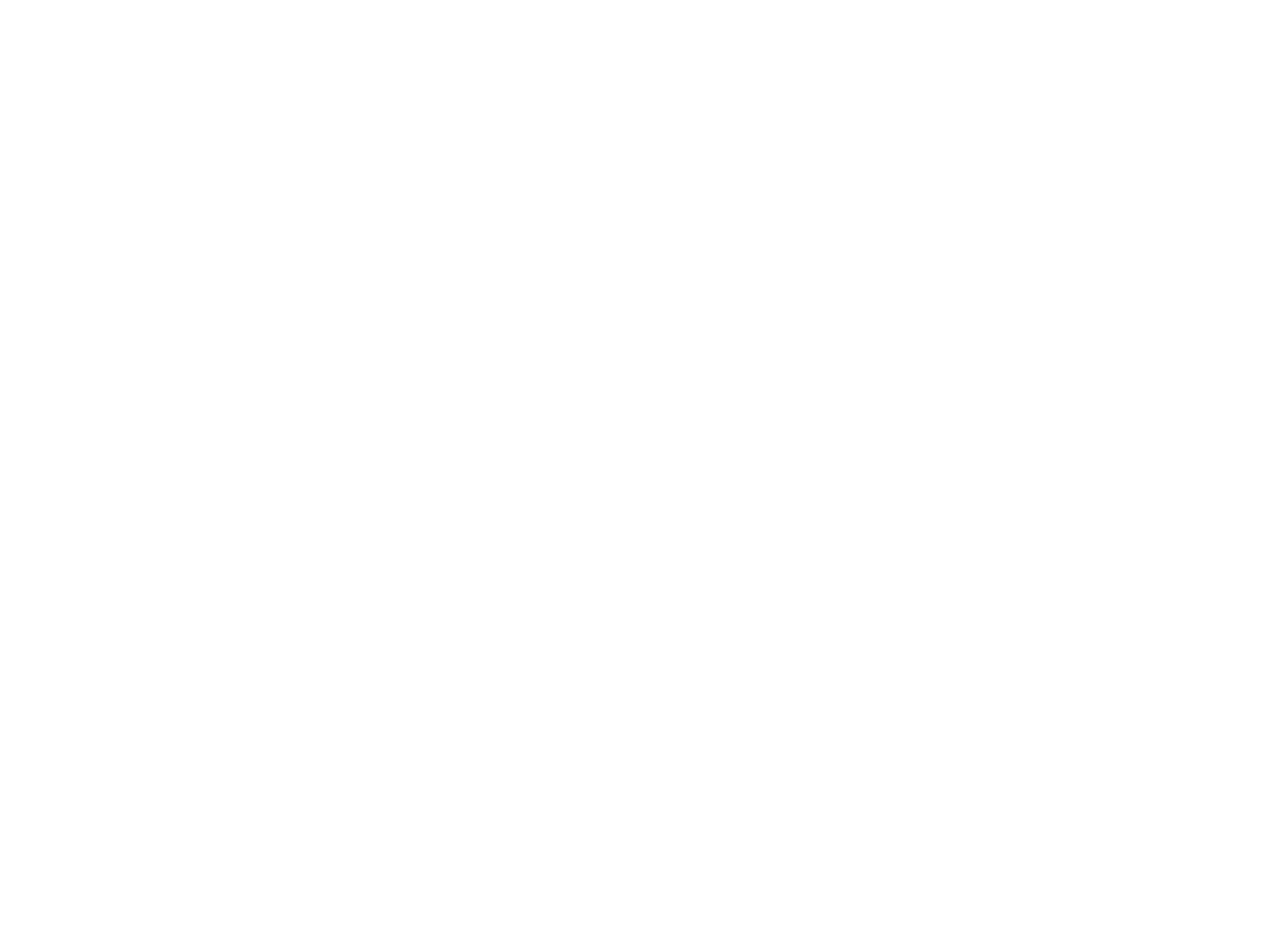
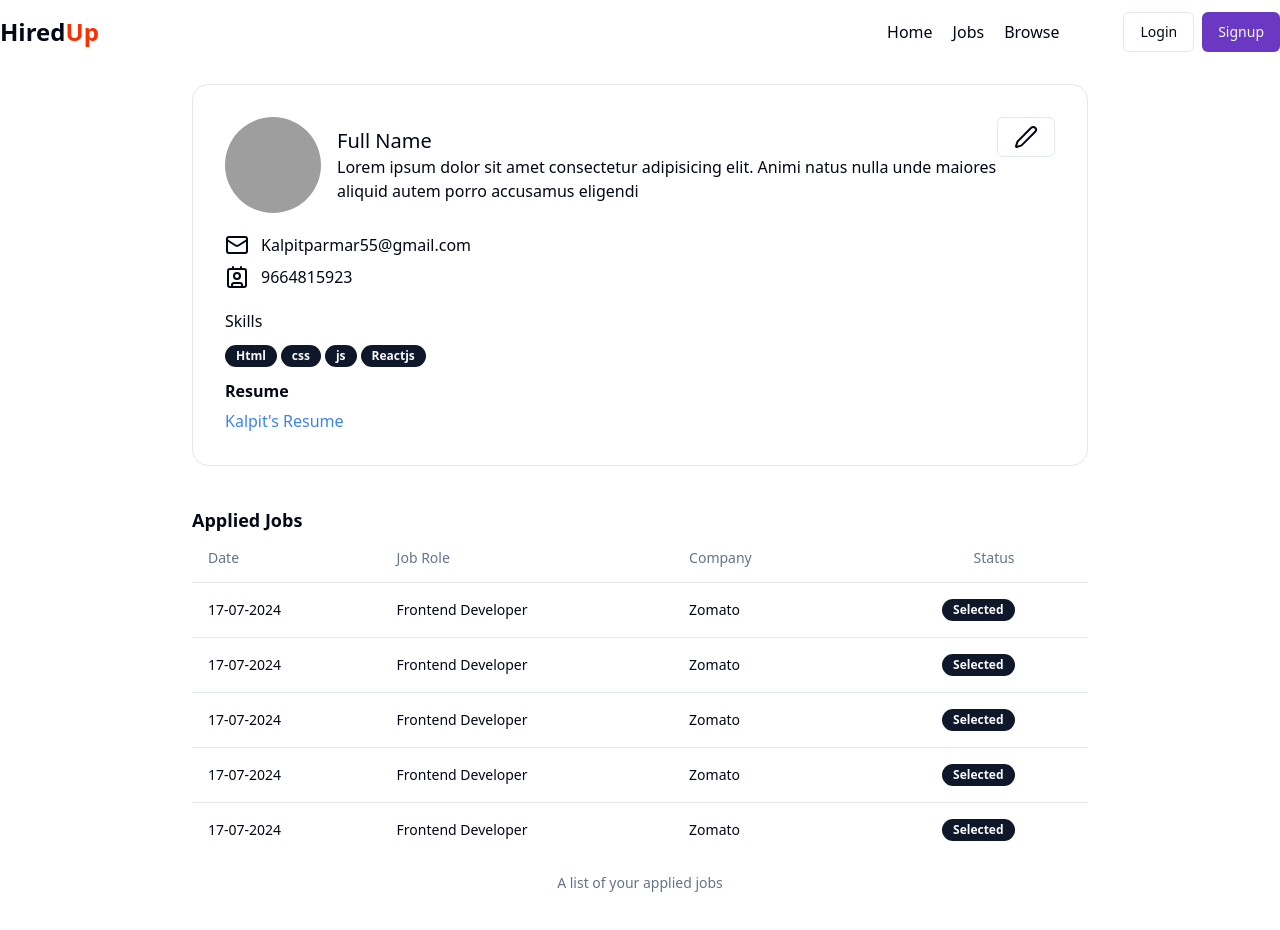
Before and after one commit to kalpit-5/HiredUp, a React app in the folder frontend/: page /profile in a window 1280 px wide. Shown: the top 930 px of the page. Before the commit the page ends 800 px from the top, so only its background shows below. Built offline with nearby package versions, Linux system fonts and the light colour scheme; grey boxes are pictures that could not be loaded; the HTML template or start-up script is replaced by a standard one.

Commit message:
Created Profile and job Description Pages

```diff
--- /dev/null
+++ b/frontend/src/components/AppliedJobTable.jsx
@@ -0,0 +1,44 @@
+import React from "react";
+import {
+  Table,
+  TableBody,
+  TableCaption,
+  TableCell,
+  TableHead,
+  TableHeader,
+  TableRow,
+} from "./ui/table";
+import { Badge } from "./ui/badge";
+
+const AppliedJobTable = () => {
+  return (
+    <div>
+      <Table>
+        <TableCaption>A list of your applied jobs</TableCaption>
+        <TableHeader>
+          <TableRow>
+            <TableHead>Date</TableHead>
+            <TableHead>Job Role</TableHead>
+            <TableHead>Company</TableHead>
+            <TableHead className="text-right">Status</TableHead>
+          </TableRow>
+        </TableHeader>
+        <TableBody>
+            {
+                [1,2,3,4,5].map((item,index)=> (
+                    <TableRow key={index}>
+                        <TableCell>17-07-2024</TableCell>
+                        <TableCell>Frontend Developer</TableCell>
+                        <TableCell>Zomato</TableCell>
+                        <TableCell className=" text-right"><Badge>Selected</Badge></TableCell>
+                        <TableCell></TableCell>
+                    </TableRow>
+                ))
+            }
+        </TableBody>
+      </Table>
+    </div>
+  );
+};
+
+export default AppliedJobTable;
--- a/frontend/src/components/FilterCard.jsx
+++ b/frontend/src/components/FilterCard.jsx
@@ -54,7 +54,7 @@ const FilterCard = () => {
       <hr className=" mt-3" />
       <RadioGroup>
         {filterData.map((data, index) => (
-          <div>
+          <div key={`${data.filterType}-${index}`}>
             <h1 className=" font-bold text-lg">{data.filterType}</h1>
             <hr className=" mt-3" />
             {data.array.map((item, index) => (
--- a/frontend/src/components/Job.jsx
+++ b/frontend/src/components/Job.jsx
@@ -3,8 +3,12 @@ import { Button } from "./ui/button";
 import { Bookmark } from "lucide-react";
 import { Avatar, AvatarImage } from "./ui/avatar";
 import { Badge } from "./ui/badge";
+import { useNavigate } from "react-router-dom";
 
 const Job = () => {
+
+  const navigate = useNavigate();
+  const jobId = "srgfesrdfvsdgzfv"
   return (
     <div className="p-5 rounded-xl shadow-xl bg-white border border-gray-100">
       <div className="flex items-center justify-between">
@@ -46,7 +50,7 @@ const Job = () => {
         </Badge>
       </div>
       <div className=" flex items-center gap-4 mt-4">
-        <Button variant="outline">Details</Button>
+        <Button variant="outline" onClick={()=> navigate(`/description/${jobId}`)}>Details</Button>
         <Button className="bg-[#6A38c2]">Save For Later</Button>
       </div>
     </div>
--- /dev/null
+++ b/frontend/src/components/JobDescription.jsx
@@ -0,0 +1,55 @@
+import React from "react";
+import { Badge } from "./ui/badge";
+import { Button } from "./ui/button";
+import Navbar from "./shared/Navbar";
+
+const JobDescription = () => {
+  const isApplied = true;
+  return (
+    <div>
+      <Navbar />
+      <div className=" max-w-7xl mx-auto my-10">
+        <div className="flex items-center justify-between">
+          <div>
+            <h1 className=" font-bold text-xl">Frontend Developer</h1>
+            <div className="flex items-center gap-4 mt-4">
+              <Badge className={" text-[#F83002] font-bold"} variant="ghost">
+                12 Positions
+              </Badge>
+              <Badge className={" text-blue-700 font-bold"} variant="ghost">
+                Part time
+              </Badge>
+              <Badge className={" text-green-600 font-bold"} variant="ghost">
+                34 lpa
+              </Badge>
+            </div>
+          </div>
+          <Button
+            disabled={isApplied}
+            className={`rounded-lg ${
+              isApplied
+                ? "bg-gray-600 cursor-not-allowed"
+                : "bg-[#7209b7] hover:bg-[#5f32ad]"
+            }`}
+          >
+            {isApplied ? "Already Applied " : "Appy Now"}
+          </Button>
+        </div>
+        <h1 className=" border-b-2 border-b-gray-300 font font-medium py-5">
+          Job Description
+        </h1>
+        <div className='my-4'>
+                <h1 className='font-bold my-1'>Role: <span className='pl-4 font-normal text-gray-800'>Frontend Developer</span></h1>
+                <h1 className='font-bold my-1'>Location: <span className='pl-4 font-normal text-gray-800'>Hyderabad</span></h1>
+                <h1 className='font-bold my-1'>Description: <span className='pl-4 font-normal text-gray-800'>Lorem ipsum dolor sit amet consectetur adipisicing elit. Nobis, adipisci neque debitis accusamus rerum sit ex in voluptas, labore facilis, facere cupiditate aperiam dignissimos veritatis unde odit iure sapiente officia.</span></h1>
+                <h1 className='font-bold my-1'>Experience: <span className='pl-4 font-normal text-gray-800'>2 yrs</span></h1>
+                <h1 className='font-bold my-1'>Salary: <span className='pl-4 font-normal text-gray-800'>12 LPA</span></h1>
+                <h1 className='font-bold my-1'>Total Applicants: <span className='pl-4 font-normal text-gray-800'>4</span></h1>
+                <h1 className='font-bold my-1'>Posted Date: <span className='pl-4 font-normal text-gray-800'>17-07-2024</span></h1>
+            </div>
+      </div>
+    </div>
+  );
+};
+
+export default JobDescription;
--- a/frontend/src/components/Profile.jsx
+++ b/frontend/src/components/Profile.jsx
@@ -1,12 +1,80 @@
-import React from 'react'
-import Navbar from './shared/Navbar'
+import React from "react";
+import Navbar from "./shared/Navbar";
+import { Avatar, AvatarImage } from "./ui/avatar";
+import { Button } from "./ui/button";
+import { Contact, Mail, Pen } from "lucide-react";
+import { Badge } from "./ui/badge";
+import { Label } from "./ui/label";
+import AppliedJobTable from "./AppliedJobTable";
+
+const skills = ["Html", "css", "js", "Reactjs"];
 
 const Profile = () => {
+  const isResume = true;
   return (
     <div>
-        <Navbar/>
+      <Navbar />
+      <div className=" max-w-4xl mx-auto bg-white border border-gray-200 rounded-2xl my-5 p-8">
+        <div className="flex justify-between">
+          <div className=" flex items-center gap-4">
+            <Avatar className="h-24 w-24">
+              <AvatarImage src="https://images.pexels.com/photos/1108099/pexels-photo-1108099.jpeg?auto=compress&cs=tinysrgb&w=1260&h=750&dpr=1" />
+            </Avatar>
+
+            <div>
+              <h1 className=" font-medium text-xl">Full Name</h1>
+              <p>
+                Lorem ipsum dolor sit amet consectetur adipisicing elit. Animi
+                natus nulla unde maiores aliquid autem porro accusamus eligendi
+              </p>
+            </div>
+          </div>
+          <Button className="text-right" variant="outline">
+            <Pen />
+          </Button>
+        </div>
+        <div className=" my-5">
+          <div className="flex items-center gap-3 my-2">
+            <Mail />
+            <span>Kalpitparmar55@gmail.com</span>
+          </div>
+          <div className="flex items-center gap-3 my-2">
+            <Contact />
+            <span>9664815923</span>
+          </div>
+        </div>
+        <div>
+          <h1>Skills</h1>
+          <div className="flex items-center gap-1 my-3">
+            {skills.length !== 0 ? (
+              skills.map((item, index) => <Badge key={index}>{item}</Badge>)
+            ) : (
+              <span>NA</span>
+            )}
+          </div>
+        </div>
+        <div className=" grid w-full max-w-sm items-center gap-1.5">
+          <Label className=" text-md font-bold">Resume</Label>
+          {isResume ? (
+            <a
+              target="blank"
+              href="https://leetcode.com/u/Kalpit_5/"
+              className=" text-blue-500 w-full hover:underline cursor-pointer"
+            >
+              {" "}
+              Kalpit's Resume{" "}
+            </a>
+          ) : (
+            <span>NA</span>
+          )}
+        </div>
+      </div>
+      <div className=" max-w-4xl mx-auto bg-white rounded-2xl my-10">
+        <h1 className=" font-bold text-lg">Applied Jobs</h1>
+        <AppliedJobTable />
+      </div>
     </div>
-  )
-}
+  );
+};
 
-export default Profile
+export default Profile;
--- /dev/null
+++ b/frontend/src/components/ui/table.jsx
@@ -0,0 +1,83 @@
+import * as React from "react"
+
+import { cn } from "@/lib/utils"
+
+const Table = React.forwardRef(({ className, ...props }, ref) => (
+  <div className="relative w-full overflow-auto">
+    <table
+      ref={ref}
+      className={cn("w-full caption-bottom text-sm", className)}
+      {...props} />
+  </div>
+))
+Table.displayName = "Table"
+
+const TableHeader = React.forwardRef(({ className, ...props }, ref) => (
+  <thead ref={ref} className={cn("[&_tr]:border-b", className)} {...props} />
+))
+TableHeader.displayName = "TableHeader"
+
+const TableBody = React.forwardRef(({ className, ...props }, ref) => (
+  <tbody
+    ref={ref}
+    className={cn("[&_tr:last-child]:border-0", className)}
+    {...props} />
+))
+TableBody.displayName = "TableBody"
+
+const TableFooter = React.forwardRef(({ className, ...props }, ref) => (
+  <tfoot
+    ref={ref}
+    className={cn("border-t bg-muted/50 font-medium [&>tr]:last:border-b-0", className)}
+    {...props} />
+))
+TableFooter.displayName = "TableFooter"
+
+const TableRow = React.forwardRef(({ className, ...props }, ref) => (
+  <tr
+    ref={ref}
+    className={cn(
+      "border-b transition-colors hover:bg-muted/50 data-[state=selected]:bg-muted",
+      className
+    )}
+    {...props} />
+))
+TableRow.displayName = "TableRow"
+
+const TableHead = React.forwardRef(({ className, ...props }, ref) => (
+  <th
+    ref={ref}
+    className={cn(
+      "h-12 px-4 text-left align-middle font-medium text-muted-foreground [&:has([role=checkbox])]:pr-0",
+      className
+    )}
+    {...props} />
+))
+TableHead.displayName = "TableHead"
+
+const TableCell = React.forwardRef(({ className, ...props }, ref) => (
+  <td
+    ref={ref}
+    className={cn("p-4 align-middle [&:has([role=checkbox])]:pr-0", className)}
+    {...props} />
+))
+TableCell.displayName = "TableCell"
+
+const TableCaption = React.forwardRef(({ className, ...props }, ref) => (
+  <caption
+    ref={ref}
+    className={cn("mt-4 text-sm text-muted-foreground", className)}
+    {...props} />
+))
+TableCaption.displayName = "TableCaption"
+
+export {
+  Table,
+  TableHeader,
+  TableBody,
+  TableFooter,
+  TableHead,
+  TableRow,
+  TableCell,
+  TableCaption,
+}
```
Also changed, not shown: frontend/src/App.jsx (+28 -20 lines).
